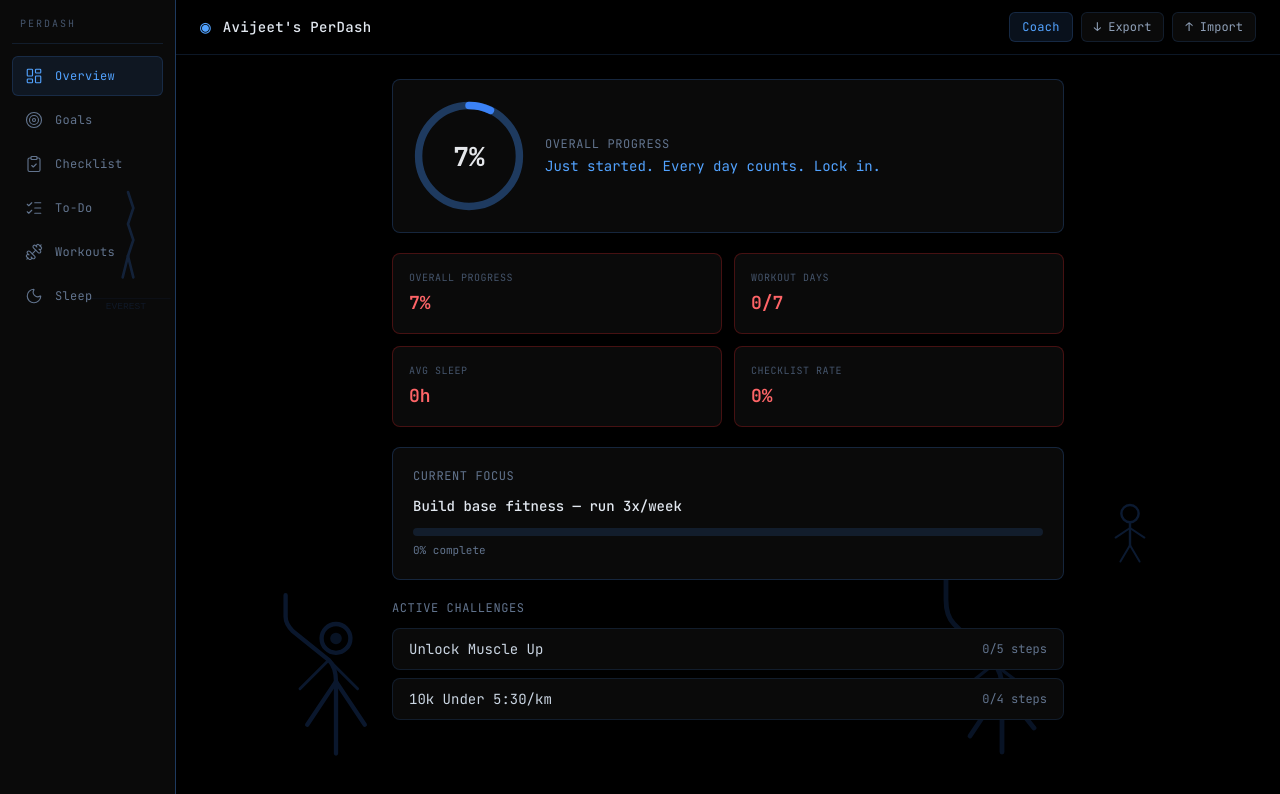
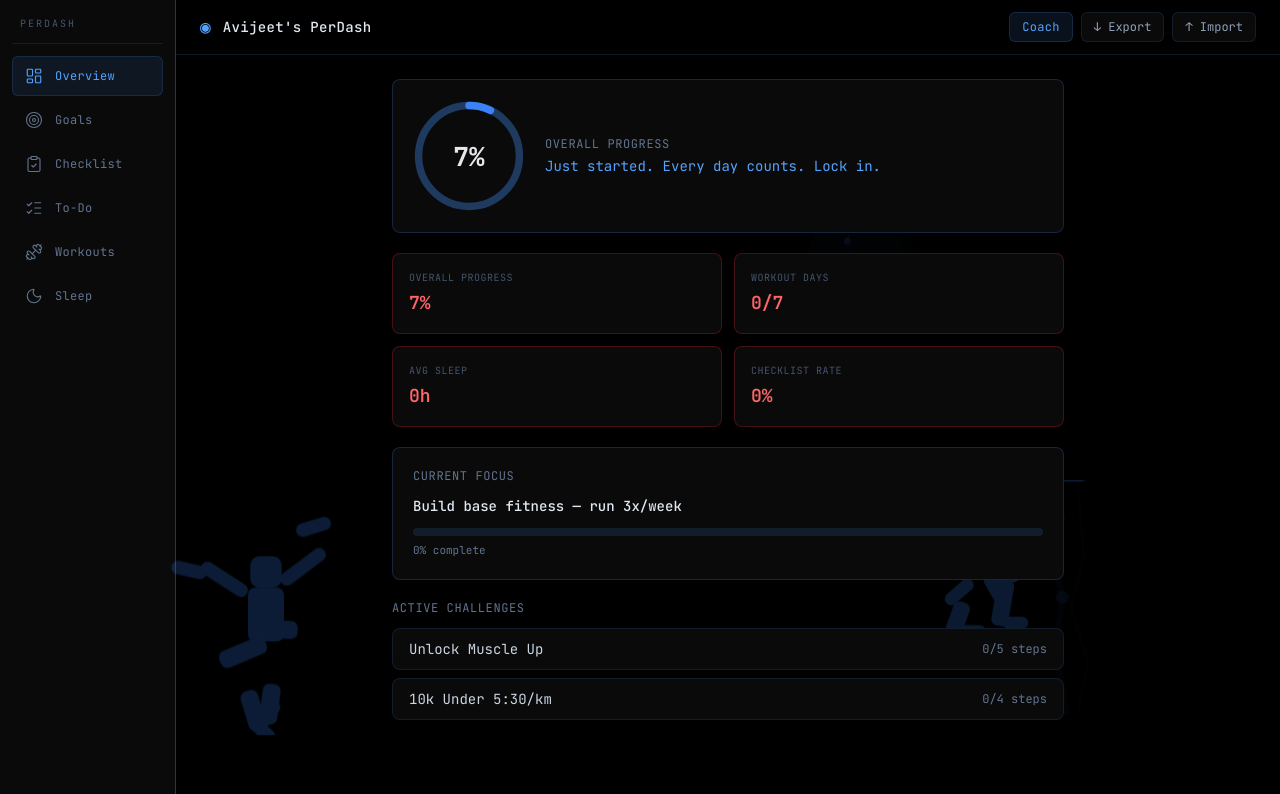
Before and after one commit to TheWhiteburn/PerDash, a React (Vite) app in the folder client/: page / in a window 1280 px wide. Shown: the top 794 px of the page. Built offline with nearby package versions, Linux system fonts and the light colour scheme; the HTML template or start-up script is replaced by a standard one.

Commit message:
PICO-8 style filled block figure silhouettes with animations

```diff
--- a/client/src/components/BackgroundScene.jsx
+++ b/client/src/components/BackgroundScene.jsx
@@ -1,68 +1,162 @@
 import React from 'react';
+
+const styles = `
+@keyframes runnerBounce {
+  0%, 100% { transform: translateY(0); }
+  50% { transform: translateY(-4px); }
+}
+
+@keyframes runnerArmFwd {
+  0%, 100% { transform: rotate(-40deg); }
+  50% { transform: rotate(-20deg); }
+}
+
+@keyframes runnerArmBack {
+  0%, 100% { transform: rotate(30deg); }
+  50% { transform: rotate(50deg); }
+}
+
+@keyframes runnerLegFwd {
+  0%, 100% { transform: rotate(35deg); }
+  50% { transform: rotate(15deg); }
+}
+
+@keyframes runnerLegBack {
+  0%, 100% { transform: rotate(-45deg); }
+  50% { transform: rotate(-25deg); }
+}
+
+@keyframes climberArm {
+  0%, 100% { transform: rotate(-30deg); }
+  50% { transform: rotate(-50deg); }
+}
+
+@keyframes climberArmReach {
+  0%, 100% { transform: rotate(15deg); }
+  50% { transform: rotate(5deg); }
+}
+
+@keyframes climberBody {
+  0%, 100% { transform: translateY(0); }
+  50% { transform: translateY(-3px); }
+}
+
+@keyframes standBob {
+  0%, 100% { transform: translateY(0); }
+  50% { transform: translateY(-2px); }
+}
+`;
 
 export default function BackgroundScene() {
   return (
     <div className="fixed inset-0 pointer-events-none overflow-hidden z-0 select-none">
+      <style>{styles}</style>
+
+      {/* === RUNNER === */}
+      <div
+        className="absolute bottom-16 left-[12%] opacity-[0.22]"
+        style={{ animation: 'runnerBounce 0.6s ease-in-out infinite' }}
+      >
+        <svg viewBox="0 0 100 100" className="w-56 h-56" fill="#3b82f6">
+          <g>
+            {/* Torso */}
+            <rect x="42" y="34" width="16" height="24" rx="3" />
+            {/* Head */}
+            <rect x="43" y="20" width="14" height="14" rx="4" />
+            {/* Right arm (forward, pumping) */}
+            <g style={{ transformOrigin: '50px 36px', animation: 'runnerArmFwd 0.6s ease-in-out infinite' }}>
+              <rect x="58" y="34" width="24" height="6" rx="3" />
+              <rect x="78" y="20" width="16" height="6" rx="3" transform="rotate(20 78 20)" />
+            </g>
+            {/* Left arm (back, pumping) */}
+            <g style={{ transformOrigin: '42px 36px', animation: 'runnerArmBack 0.6s ease-in-out infinite' }}>
+              <rect x="18" y="34" width="24" height="6" rx="3" />
+              <rect x="6" y="42" width="16" height="6" rx="3" transform="rotate(-20 6 42)" />
+            </g>
+            {/* Right leg (forward stride) */}
+            <g style={{ transformOrigin: '50px 56px', animation: 'runnerLegFwd 0.6s ease-in-out infinite' }}>
+              <rect x="48" y="56" width="8" height="22" rx="3" transform="rotate(35 48 56)" />
+              <rect x="60" y="74" width="8" height="18" rx="3" transform="rotate(-25 60 74)" />
+              <rect x="64" y="88" width="14" height="6" rx="3" transform="rotate(10 64 88)" />
+            </g>
+            {/* Left leg (back stride) */}
+            <g style={{ transformOrigin: '42px 56px', animation: 'runnerLegBack 0.6s ease-in-out infinite' }}>
+              <rect x="42" y="56" width="8" height="22" rx="3" transform="rotate(-45 42 56)" />
+              <rect x="22" y="72" width="8" height="18" rx="3" transform="rotate(25 22 72)" />
+              <rect x="18" y="86" width="14" height="6" rx="3" transform="rotate(-10 18 86)" />
+            </g>
+          </g>
+        </svg>
+      </div>
+
+      {/* === CLIMBER + ROCK WALL === */}
+      <div className="absolute bottom-16 right-[10%] opacity-[0.2]">
+        <svg viewBox="0 0 120 120" className="w-64 h-64" fill="#3b82f6">
+          {/* Rock wall */}
+          <polyline points="80,110 75,80 78,55 72,30 75,0" stroke="#3b82f6" strokeWidth="3" fill="none" opacity="0.15" />
+          <polyline points="85,110 90,85 82,60 88,35 85,0" stroke="#3b82f6" strokeWidth="1.5" fill="none" opacity="0.08" />
+          {/* Hand-hold dots */}
+          <circle cx="75" cy="80" r="3" fill="#3b82f6" opacity="0.3"><animate attributeName="opacity" values="0.1;0.6;0.1" dur="2s" repeatCount="indefinite" /></circle>
+          <circle cx="78" cy="55" r="3" fill="#3b82f6" opacity="0.3"><animate attributeName="opacity" values="0.1;0.6;0.1" dur="2.5s" repeatCount="indefinite" /></circle>
+          <circle cx="72" cy="30" r="3" fill="#3b82f6" opacity="0.3"><animate attributeName="opacity" values="0.1;0.6;0.1" dur="3s" repeatCount="indefinite" /></circle>
+          {/* Climber group - translates upward along the wall */}
+          <g>
+            <animateTransform attributeName="transform" type="translate" values="0,30; 0,-40; 0,30" dur="8s" repeatCount="indefinite" keyTimes="0;0.9;1" />
+            {/* Torso */}
+            <rect x="42" y="26" width="16" height="22" rx="3" />
+            {/* Head */}
+            <rect x="43" y="14" width="14" height="12" rx="4" />
+            {/* Right arm (reaching UP) */}
+            <g style={{ transformOrigin: '50px 28px', animation: 'climberArmReach 2s ease-in-out infinite' }}>
+              <rect x="48" y="4" width="24" height="6" rx="3" transform="rotate(15 48 28)" />
+              <rect x="64" y="-8" width="20" height="6" rx="3" transform="rotate(-10 64 -8)" />
+            </g>
+            {/* Left arm (on side hold) */}
+            <g style={{ transformOrigin: '42px 30px', animation: 'climberArm 2s ease-in-out infinite' }}>
+              <rect x="20" y="28" width="22" height="6" rx="3" transform="rotate(-40 20 28)" />
+              <rect x="10" y="36" width="16" height="6" rx="3" />
+            </g>
+            {/* Right leg (straight, foot on hold) */}
+            <rect x="48" y="46" width="8" height="22" rx="3" transform="rotate(10 48 46)" />
+            <rect x="50" y="64" width="12" height="6" rx="3" />
+            {/* Left leg (bent, lower hold) */}
+            <rect x="40" y="46" width="8" height="16" rx="3" transform="rotate(-30 40 46)" />
+            <rect x="28" y="56" width="8" height="16" rx="3" transform="rotate(20 28 56)" />
+            <rect x="30" y="68" width="12" height="6" rx="3" />
+          </g>
+        </svg>
+      </div>
+
+      {/* === MOUNTAIN === */}
       <svg
-        className="absolute bottom-8 left-[15%] w-72 h-72 opacity-[0.18]"
-        viewBox="0 0 200 200"
+        className="absolute top-[15%] right-[25%] w-52 h-52 opacity-[0.15]"
+        viewBox="0 0 120 120"
         fill="none"
       >
-        <path d="M100 190 L100 140 Q100 130 95 125 L70 105 Q65 100 65 95 L65 80" stroke="#3b82f6" strokeWidth="3" strokeLinecap="round" />
-        <circle cx="100" cy="110" r="10" stroke="#3b82f6" strokeWidth="3" fill="none" />
-        <line x1="100" y1="140" x2="80" y2="170" stroke="#3b82f6" strokeWidth="3" strokeLinecap="round" />
-        <line x1="100" y1="140" x2="120" y2="170" stroke="#3b82f6" strokeWidth="3" strokeLinecap="round" />
-        <line x1="95" y1="125" x2="75" y2="145" stroke="#3b82f6" strokeWidth="2" strokeLinecap="round" />
-        <line x1="95" y1="125" x2="115" y2="145" stroke="#3b82f6" strokeWidth="2" strokeLinecap="round" />
-        <g opacity="0.8">
-          <circle cx="100" cy="110" r="4" fill="#3b82f6">
-            <animate attributeName="cy" values="110;108;112;110" dur="2s" repeatCount="indefinite" />
-          </circle>
-        </g>
+        <polygon points="30,80 60,10 90,80" fill="#3b82f6" opacity="0.08" />
+        <polygon points="50,85 75,30 100,85" fill="#3b82f6" opacity="0.05" />
+        <polygon points="15,90 40,40 65,90" fill="#3b82f6" opacity="0.04" />
+        <polyline points="55,70 58,55 63,60 68,42 72,48 75,32" stroke="#3b82f6" strokeWidth="1.5" fill="none" opacity="0.3" strokeDasharray="4 3" />
+        <text x="45" y="102" fill="#3b82f6" fontSize="8" opacity="0.4" fontFamily="JetBrains Mono, monospace" letterSpacing="4">PEAK</text>
+        <circle cx="55" cy="70" r="2" fill="#3b82f6" opacity="0.6">
+          <animateMotion dur="10s" repeatCount="indefinite" path="M55,70 L58,55 L63,60 L68,42 L72,48 L75,32" />
+        </circle>
       </svg>
 
-      <svg
-        className="absolute bottom-8 right-[18%] w-80 h-80 opacity-[0.15]"
-        viewBox="0 0 200 200"
-        fill="none"
+      {/* === STANDING FIGURE (scale reference) === */}
+      <div
+        className="absolute top-[55%] right-[35%] opacity-[0.12]"
+        style={{ animation: 'standBob 3s ease-in-out infinite' }}
       >
-        <path d="M170 190 L170 150 Q170 140 165 135 L140 110 Q135 105 135 95 L135 70" stroke="#3b82f6" strokeWidth="3" strokeLinecap="round" fill="none" />
-        <circle cx="170" cy="58" r="10" stroke="#3b82f6" strokeWidth="3" fill="none" />
-        <line x1="170" y1="150" x2="150" y2="180" stroke="#3b82f6" strokeWidth="3" strokeLinecap="round" />
-        <line x1="170" y1="150" x2="190" y2="175" stroke="#3b82f6" strokeWidth="3" strokeLinecap="round" />
-        <line x1="165" y1="135" x2="140" y2="155" stroke="#3b82f6" strokeWidth="2" strokeLinecap="round" />
-        <line x1="165" y1="135" x2="185" y2="150" stroke="#3b82f6" strokeWidth="2" strokeLinecap="round" />
-        <line x1="135" y1="70" x2="120" y2="60" stroke="#3b82f6" strokeWidth="2" strokeLinecap="round" />
-        <line x1="135" y1="70" x2="135" y2="55" stroke="#3b82f6" strokeWidth="2" strokeLinecap="round" />
-        <g opacity="0.6">
-          <circle cx="170" cy="58" r="4" fill="#3b82f6" />
-        </g>
-      </svg>
-
-      <svg
-        className="absolute top-[20%] left-[5%] w-32 h-40 opacity-[0.2]"
-        viewBox="0 0 100 150"
-        fill="none"
-      >
-        <polyline points="50,30 55,45 50,60 55,75 50,90" stroke="#3b82f6" strokeWidth="2.5" strokeLinecap="round" fill="none" />
-        <line x1="50" y1="90" x2="45" y2="110" stroke="#3b82f6" strokeWidth="2.5" strokeLinecap="round" />
-        <line x1="50" y1="90" x2="55" y2="110" stroke="#3b82f6" strokeWidth="2.5" strokeLinecap="round" />
-        <text x="48" y="140" fill="#3b82f6" fontSize="9" opacity="0.6" fontFamily="monospace" textAnchor="middle">EVEREST</text>
-        <line x1="10" y1="130" x2="90" y2="130" stroke="#3b82f6" strokeWidth="0.75" opacity="0.4" />
-      </svg>
-
-      <svg
-        className="absolute top-[60%] right-[8%] w-24 h-24 opacity-[0.2]"
-        viewBox="0 0 100 100"
-        fill="none"
-      >
-        <circle cx="50" cy="35" r="9" stroke="#3b82f6" strokeWidth="2.5" fill="none" />
-        <line x1="50" y1="44" x2="50" y2="68" stroke="#3b82f6" strokeWidth="2.5" strokeLinecap="round" />
-        <line x1="50" y1="50" x2="35" y2="60" stroke="#3b82f6" strokeWidth="2" strokeLinecap="round" />
-        <line x1="50" y1="50" x2="65" y2="60" stroke="#3b82f6" strokeWidth="2" strokeLinecap="round" />
-        <line x1="50" y1="68" x2="40" y2="85" stroke="#3b82f6" strokeWidth="2" strokeLinecap="round" />
-        <line x1="50" y1="68" x2="60" y2="85" stroke="#3b82f6" strokeWidth="2" strokeLinecap="round" />
-      </svg>
+        <svg viewBox="0 0 50 80" className="w-20 h-28" fill="#3b82f6">
+          <rect x="18" y="12" width="14" height="12" rx="4" />
+          <rect x="17" y="24" width="16" height="26" rx="3" />
+          <rect x="14" y="50" width="8" height="22" rx="3" />
+          <rect x="28" y="50" width="8" height="22" rx="3" />
+          <rect x="6" y="28" width="12" height="5" rx="2.5" transform="rotate(-15 6 28)" />
+          <rect x="32" y="28" width="14" height="5" rx="2.5" transform="rotate(15 32 28)" />
+        </svg>
+      </div>
     </div>
   );
 }
```
